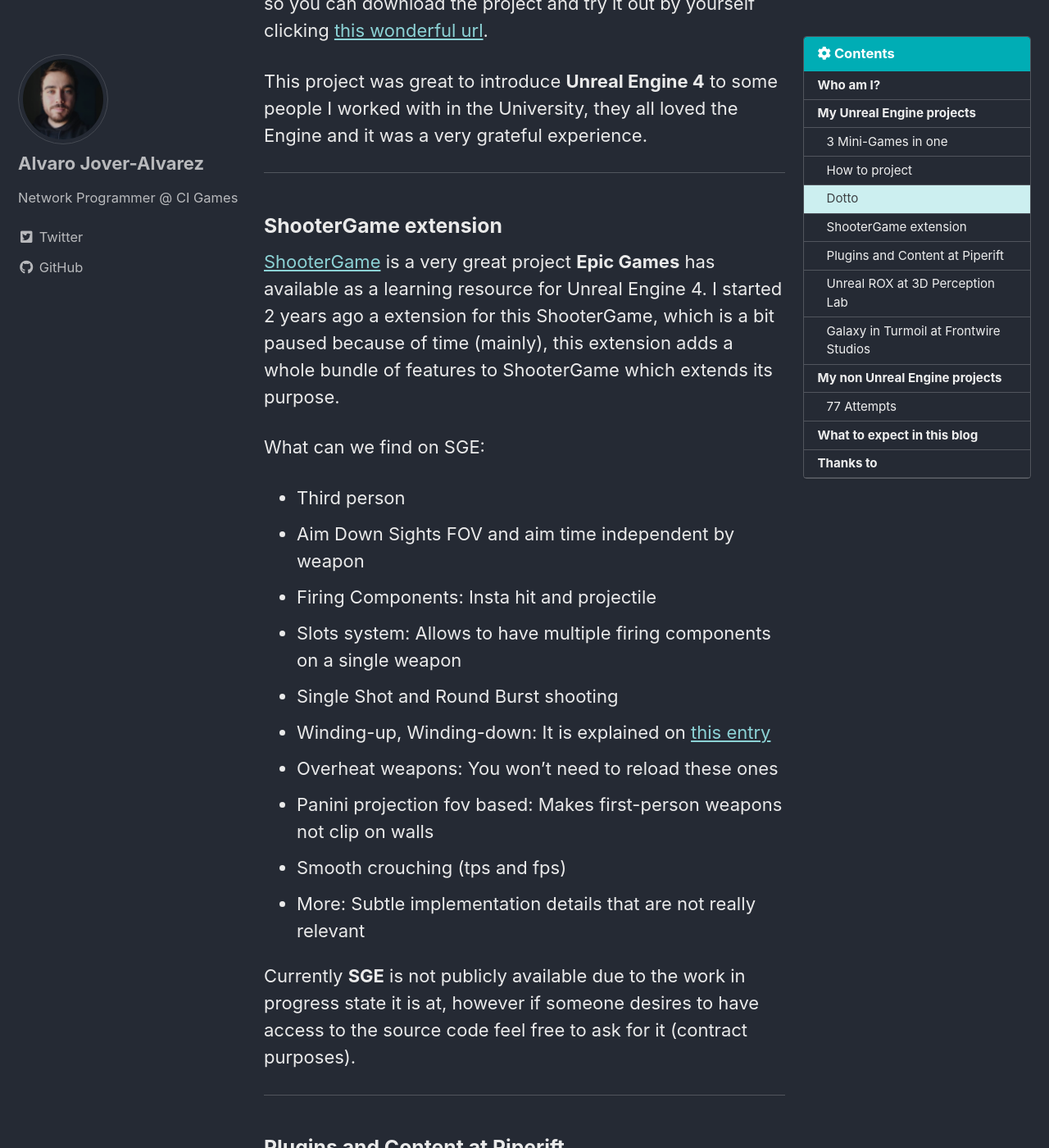
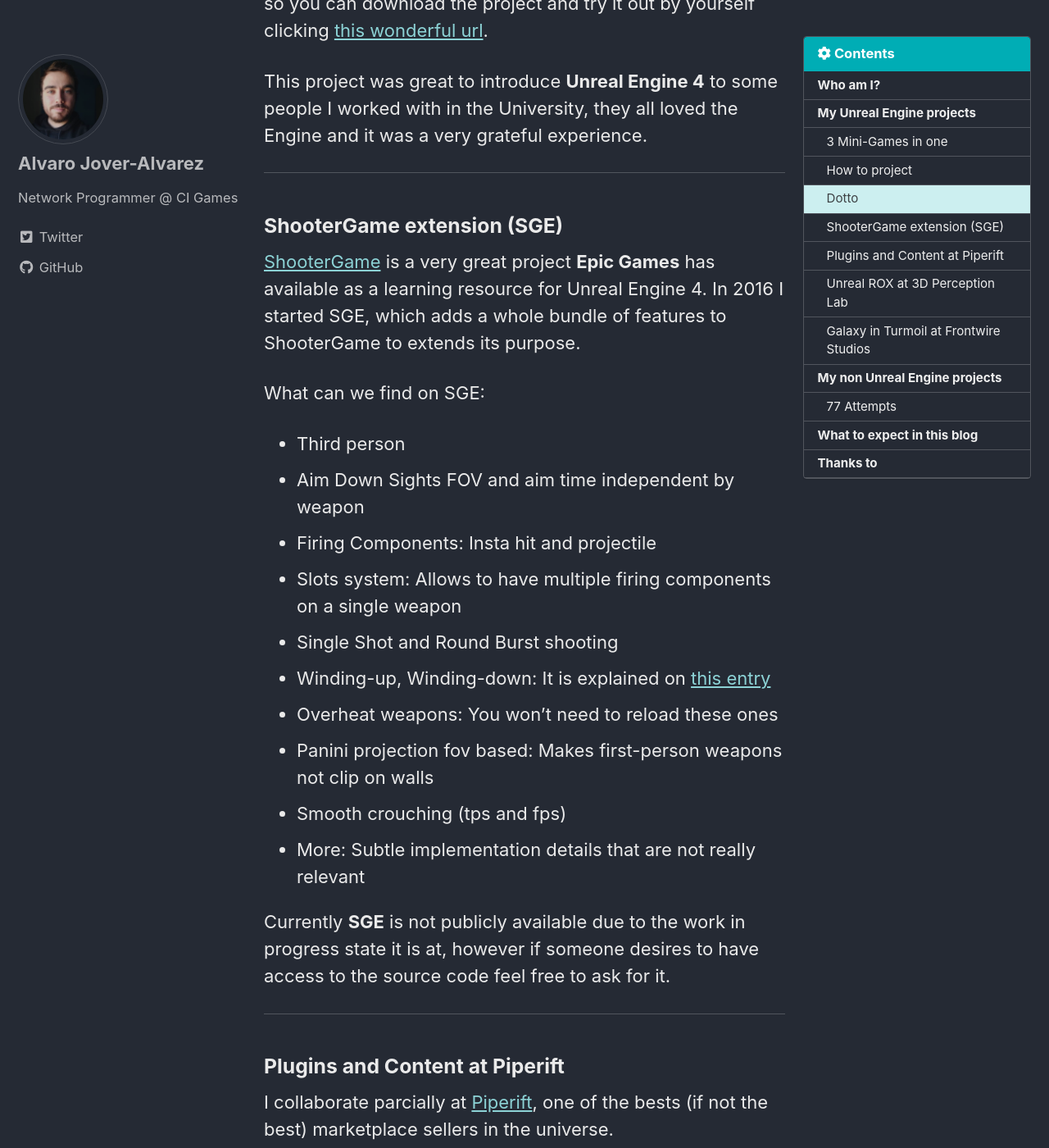
Before and after one commit to vorixo/devtricks, a Jekyll site: the page built from _posts/2017-12-29-welcome.md, in a window 1280 px wide and 1400 px high, scrolled down 4942 px. Shown: the whole window at 82% size. Built offline with Jekyll 4.4.1, drawn with Linux system fonts in a browser that asks for light colours; cached includes are drawn as plain includes; some of the changed text lies outside the part shown.

Commit message:
[UPD] Welcome.md

```diff
--- a/_posts/2017-12-29-welcome.md
+++ b/_posts/2017-12-29-welcome.md
@@ -19,7 +19,7 @@
 
 ## Who am I?
 
-My name is Álvaro Jover, I'm a computer scientist *(not yet, I'm on it! I'll try to not forget to update this when I'm done with it hehe)* and you can find me on social media under the name of [vorixo](https://twitter.com/vorixo){:target="_blank"}. I've been working on **Unreal Engine 4** since 2015. My first contact with game development was thanks to a little text based game I made inspired on the [Fallout series](https://en.wikipedia.org/wiki/Fallout_(series)){:target="_blank"}). My curiousity lead me to wonder how modern games were made, so I decided to take a look to the most powerful modern engines.
+My name is Álvaro Jover, I'm a [high performance computing master graduate](https://www.fib.upc.edu/en/studies/masters/master-innovation-and-research-informatics/curriculum/specializations/high-performance-computing), researcher, and gameplay-network programmer, and you can find me on social media under the name of [vorixo](https://twitter.com/vorixo){:target="_blank"}. I've been working on **Unreal Engine 4** since 2015. My first contact with game development was thanks to a little text based game I made inspired on the [Fallout series](https://en.wikipedia.org/wiki/Fallout_(series)){:target="_blank"}). My curiousity lead me to wonder how modern games were made, so I decided to take a look to the most powerful modern engines.
 
 A lot of people get impressed when I tell them that my first contact with a game engine was with Unreal Engine 4 due to how advanced the engine is for a rookie game developer, and don't get me wrong, I think the learning curve of Unreal Engine is quiet reasonable for what it offers.
 
@@ -70,9 +70,9 @@
 
 ---
 
-### ShooterGame extension
+### ShooterGame extension (SGE)
 
-[ShooterGame](https://docs.unrealengine.com/en-us/Resources/SampleGames/ShooterGame){:target="_blank"} is a very great project **Epic Games** has available as a learning resource for Unreal Engine 4. I started 2 years ago a extension for this ShooterGame, which is a bit paused because of time (mainly), this extension adds a whole bundle of features to ShooterGame which extends its purpose.
+[ShooterGame](https://docs.unrealengine.com/en-us/Resources/SampleGames/ShooterGame){:target="_blank"} is a very great project **Epic Games** has available as a learning resource for Unreal Engine 4. In 2016 I started SGE, which adds a whole bundle of features to ShooterGame to extends its purpose.
 
 What can we find on SGE:
 
@@ -87,7 +87,7 @@
 * Smooth crouching (tps and fps)
 * More: Subtle implementation details that are not really relevant
 
-Currently **SGE** is not publicly available due to the work in progress state it is at, however if someone desires to have access to the source code feel free to ask for it (contract purposes).
+Currently **SGE** is not publicly available due to the work in progress state it is at, however if someone desires to have access to the source code feel free to ask for it.
 
 ---
 
@@ -113,13 +113,14 @@
 
 ### Galaxy in Turmoil at Frontwire Studios
 
-Currently (at the time I write this post), I am working as a lead programmer at [Frontwire Studios](http://frontwirestudios.com/){:target="_blank"}.
+I worked as a network and gameplay programmer at [Frontwire Studios](http://frontwirestudios.com/){:target="_blank"}.
 
-As my [LinkedIn](https://www.linkedin.com/in/vorixo/){:target="_blank"} says I work there as a gameplay programmer aswell as a network programmer, ensuring the balance between modularity and efficiency to create reusable systems all along the game.
+As my [LinkedIn](https://www.linkedin.com/in/vorixo/){:target="_blank"} suggests, my role there was as a gameplay programmer aswell as a network programmer, ensuring the balance between modularity and efficiency to create reusable systems all along the game.
 
-I can't tell any specific aspect of the game we are currently working on ([Galaxy in Turmoil](https://www.youtube.com/watch?v=Vl_iOjIvZ90){:target="_blank"}) aside that it is a cyberpunk game that rocks a lot. Oh and it has guns and vehicles!
+You can find here my gameplay rheel:
 
-![Galaxy in Turmoil]({{ '/' | absolute_url }}/assets/images/per-post/welcome/galit.jpg){: .align-center}
+<iframe width="480" height="270" src="https://www.youtube.com/embed/bJOysrYC0a0" frameborder="0" allow="autoplay; encrypted-media" allowfullscreen></iframe>
+
 
 ## My non Unreal Engine projects
 
```
